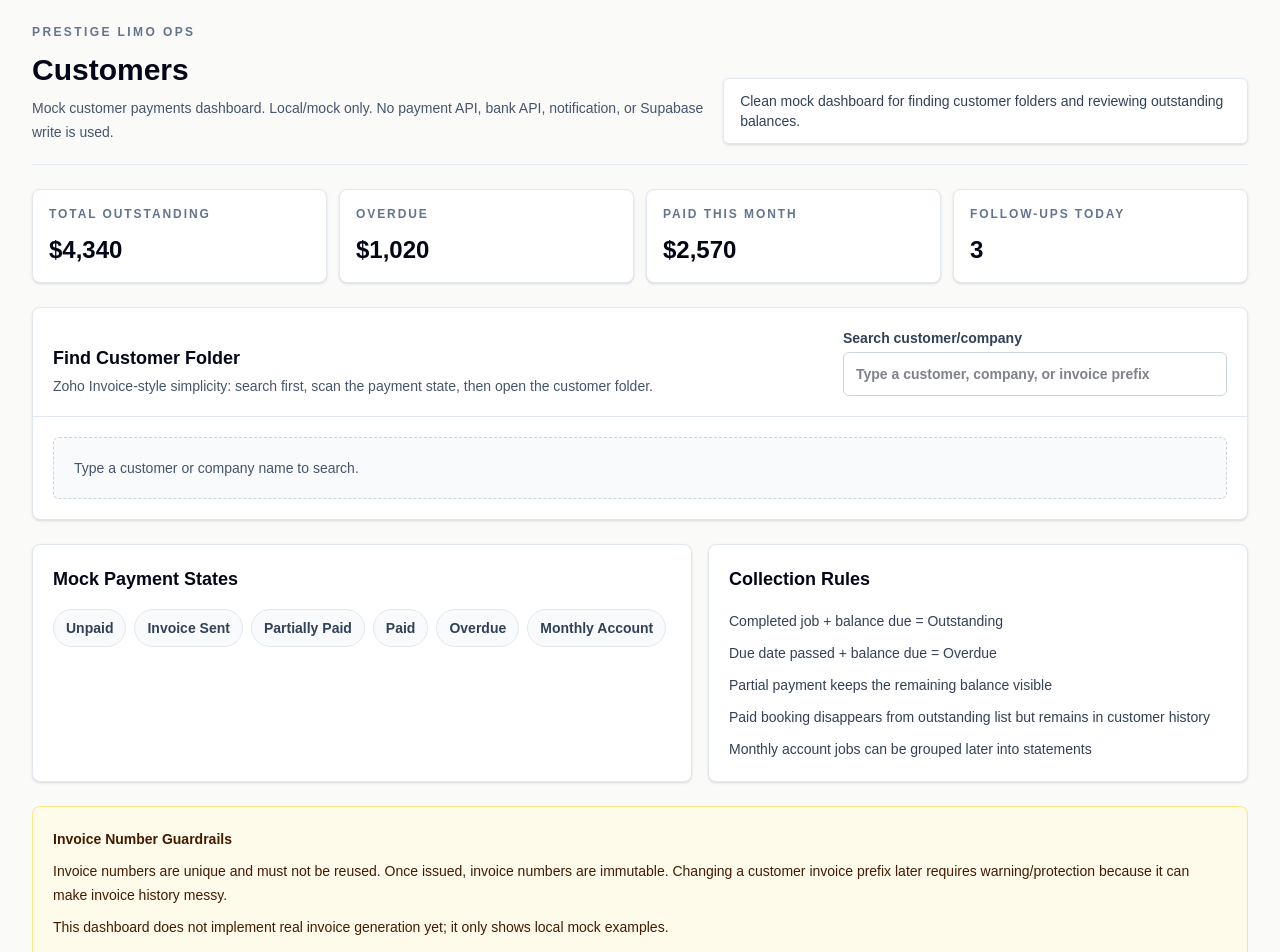
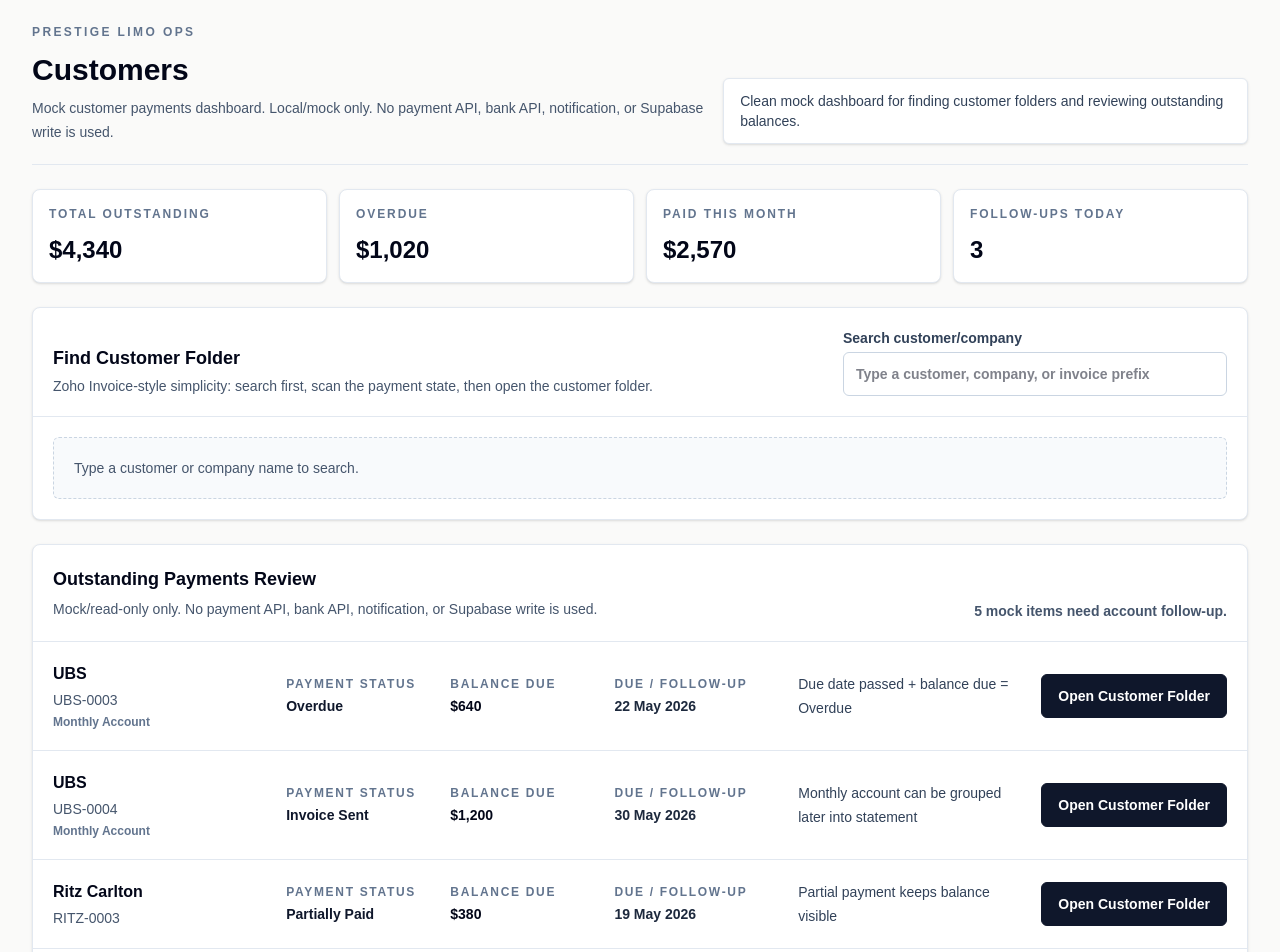
Before and after one commit to Prestigelimosg/-prestige-limo-ops, a Next.js app: page /customers in a window 1280 px wide. Shown: the top 952 px of the page. Built offline with nearby package versions, Linux system fonts and the light colour scheme.

Commit message:
Add mock outstanding payments review

```diff
--- a/app/customers/page.tsx
+++ b/app/customers/page.tsx
@@ -2,7 +2,14 @@
 
 import Link from "next/link";
 import { useMemo, useState } from "react";
-import { collectionRules, mockCustomers, mockPaymentSummary } from "./_data/mock-customers";
+import {
+  collectionRules,
+  mockCustomers,
+  mockPaymentSummary,
+  type MockCustomer,
+  type MockCustomerBooking,
+  type MockPaymentStatus,
+} from "./_data/mock-customers";
 
 const summaryCards = [
   { label: "Total Outstanding", value: mockPaymentSummary.totalOutstanding },
@@ -12,6 +19,66 @@ const summaryCards = [
 ];
 
 const maxCustomerSearchResults = 8;
+
+const outstandingPaymentStatuses = new Set<MockPaymentStatus>([
+  "Invoice Sent",
+  "Monthly Account",
+  "Overdue",
+  "Partially Paid",
+  "Unpaid",
+]);
+
+type OutstandingPaymentReviewItem = {
+  balanceDue: string;
+  customerId: string;
+  customerName: string;
+  dueOrFollowUpDate: string;
+  invoiceNumber: string;
+  isMonthlyAccount: boolean;
+  paymentStatus: MockPaymentStatus;
+  reason: string;
+};
+
+function hasMockBalanceDue(balanceDue: string) {
+  return Number(balanceDue.replace(/[^\d.-]/g, "")) > 0;
+}
+
+function getOutstandingPaymentReason(customer: MockCustomer, booking: MockCustomerBooking) {
+  if (booking.paymentStatus === "Overdue") {
+    return "Due date passed + balance due = Overdue";
+  }
+
+  if (booking.paymentStatus === "Partially Paid") {
+    return "Partial payment keeps balance visible";
+  }
+
+  if (customer.accountType === "Monthly Account") {
+    return "Monthly account can be grouped later into statement";
+  }
+
+  return "Completed job + balance due = Outstanding";
+}
+
+const outstandingPaymentReviewItems: OutstandingPaymentReviewItem[] = mockCustomers.flatMap((customer) =>
+  customer.bookingHistory
+    .filter(
+      (booking) =>
+        outstandingPaymentStatuses.has(booking.paymentStatus) &&
+        hasMockBalanceDue(booking.balanceDue),
+    )
+    .map((booking) => ({
+      balanceDue: booking.balanceDue,
+      customerId: customer.id,
+      customerName: customer.companyName,
+      dueOrFollowUpDate:
+        customer.invoices.find((invoice) => invoice.invoiceNumber === booking.invoiceNumber)?.dueDate ??
+        customer.nextFollowUpDate,
+      invoiceNumber: booking.invoiceNumber,
+      isMonthlyAccount: customer.accountType === "Monthly Account",
+      paymentStatus: booking.paymentStatus,
+      reason: getOutstandingPaymentReason(customer, booking),
+    })),
+);
 
 export default function MockCustomerDashboardPage() {
   const [searchTerm, setSearchTerm] = useState("");
@@ -145,6 +212,63 @@ export default function MockCustomerDashboardPage() {
           </div>
         </section>
 
+        <section
+          className="rounded-lg border border-slate-200 bg-white shadow-sm"
+          data-outstanding-payments-review="true"
+        >
+          <div className="border-b border-slate-200 p-4 sm:p-5">
+            <div className="flex flex-col gap-2 lg:flex-row lg:items-end lg:justify-between">
+              <div>
+                <h2 className="text-lg font-bold text-slate-950">Outstanding Payments Review</h2>
+                <p className="mt-1 text-sm leading-6 text-slate-600" data-outstanding-review-boundary="true">
+                  Mock/read-only only. No payment API, bank API, notification, or Supabase write is used.
+                </p>
+              </div>
+              <p className="text-sm font-semibold text-slate-600">
+                {outstandingPaymentReviewItems.length} mock items need account follow-up.
+              </p>
+            </div>
+          </div>
+
+          <div className="divide-y divide-slate-200">
+            {outstandingPaymentReviewItems.map((item) => (
+              <article
+                className="grid gap-4 p-4 sm:p-5 lg:grid-cols-[1.1fr_0.75fr_0.75fr_0.85fr_1.15fr_auto] lg:items-center"
+                data-outstanding-payment-row={`${item.customerId}:${item.invoiceNumber}`}
+                key={`${item.customerId}-${item.invoiceNumber}`}
+              >
+                <div>
+                  <h3 className="text-base font-bold text-slate-950">{item.customerName}</h3>
+                  <p className="mt-1 text-sm text-slate-600">{item.invoiceNumber}</p>
+                  {item.isMonthlyAccount ? (
+                    <p className="mt-1 text-xs font-semibold text-slate-500">Monthly Account</p>
+                  ) : null}
+                </div>
+                <div>
+                  <p className="text-xs font-semibold uppercase tracking-[0.14em] text-slate-500">Payment Status</p>
+                  <p className="mt-1 text-sm font-bold text-slate-900">{item.paymentStatus}</p>
+                </div>
+                <div>
+                  <p className="text-xs font-semibold uppercase tracking-[0.14em] text-slate-500">Balance Due</p>
+                  <p className="mt-1 text-sm font-bold text-slate-950">{item.balanceDue}</p>
+                </div>
+                <div>
+                  <p className="text-xs font-semibold uppercase tracking-[0.14em] text-slate-500">Due / Follow-up</p>
+                  <p className="mt-1 text-sm font-semibold text-slate-800">{item.dueOrFollowUpDate}</p>
+                </div>
+                <p className="text-sm leading-6 text-slate-700">{item.reason}</p>
+                <Link
+                  className="inline-flex min-h-11 items-center justify-center rounded-md border border-slate-900 bg-slate-900 px-4 text-sm font-bold text-white transition hover:bg-slate-700"
+                  data-outstanding-open-customer-folder={`${item.customerId}:${item.invoiceNumber}`}
+                  href={`/customers/${item.customerId}`}
+                >
+                  Open Customer Folder
+                </Link>
+              </article>
+            ))}
+          </div>
+        </section>
+
         <section className="grid gap-4 lg:grid-cols-[1.1fr_0.9fr]">
           <div className="rounded-lg border border-slate-200 bg-white p-5 shadow-sm">
             <h2 className="text-lg font-bold text-slate-950">Mock Payment States</h2>
--- a/scripts/test-app-smoke-browser.mjs
+++ b/scripts/test-app-smoke-browser.mjs
@@ -501,9 +501,11 @@ async function runChromeTest() {
 
     const assertNoPaymentIntegrationResources = (resourceCalls, context) => {
       assert.deepEqual(
-        resourceCalls.filter((url) => /stripe|hitpay|paypal|api\/payment|api\/bank/i.test(url)),
+        resourceCalls.filter((url) =>
+          /stripe|hitpay|paypal|paynow|api\/payment|api\/bank|webhook|notification|supabase|\/rest\/v1\//i.test(url),
+        ),
         [],
-        `${context}: expected no payment provider or bank API resources`,
+        `${context}: expected no payment provider, bank API, webhook, notification, or Supabase resources`,
       );
     };
 
@@ -575,6 +577,16 @@ async function runChromeTest() {
           ),
           helperVisible: Boolean(document.querySelector("[data-customer-search-helper]")),
           links: [...document.querySelectorAll("[data-open-customer-folder]")].map((link) => link.getAttribute("href")),
+          outstandingPaidInvoiceMentions: ["UBS-0002", "RITZ-0002", "VIP-0002"].filter((invoiceNumber) =>
+            document.querySelector("[data-outstanding-payments-review]")?.innerText.includes(invoiceNumber),
+          ),
+          outstandingReviewBoundary:
+            document.querySelector("[data-outstanding-review-boundary]")?.textContent.trim() || "",
+          outstandingRows: [...document.querySelectorAll("[data-outstanding-payment-row]")].map((row) => ({
+            href: row.querySelector("[data-outstanding-open-customer-folder]")?.getAttribute("href") || "",
+            id: row.getAttribute("data-outstanding-payment-row"),
+            text: row.innerText,
+          })),
           resourceCalls: performance.getEntriesByType("resource").map((entry) => entry.name),
           searchInputVisible: Boolean(searchInput && searchRect.width > 0 && searchRect.height >= 40),
           summaryCards: [...document.querySelectorAll("[data-customer-summary-card]")].map((card) =>
@@ -594,6 +606,62 @@ async function runChromeTest() {
       assert.equal(dashboardState.helperVisible, true, "Expected search helper before results");
       assert.equal(dashboardState.searchInputVisible, true, "Expected visible customer search input");
       assert.deepEqual(dashboardState.forbiddenText, [], "Expected no sensitive customer payment text");
+      assert.equal(
+        dashboardState.outstandingReviewBoundary,
+        "Mock/read-only only. No payment API, bank API, notification, or Supabase write is used.",
+        "Expected read-only mock boundary in outstanding payments review",
+      );
+      assert.deepEqual(
+        dashboardState.outstandingRows.map((row) => row.id),
+        [
+          "ubs:UBS-0003",
+          "ubs:UBS-0004",
+          "ritz-carlton:RITZ-0003",
+          "ritz-carlton:RITZ-0004",
+          "vip-customer:VIP-0003",
+        ],
+        "Expected outstanding payment review to include unpaid, overdue, partial, invoice-sent, and monthly account rows",
+      );
+      assert.deepEqual(
+        dashboardState.outstandingRows.map((row) => row.href),
+        [
+          "/customers/ubs",
+          "/customers/ubs",
+          "/customers/ritz-carlton",
+          "/customers/ritz-carlton",
+          "/customers/vip-customer",
+        ],
+        "Expected every outstanding review row to link to its customer folder",
+      );
+      assert.deepEqual(
+        dashboardState.outstandingPaidInvoiceMentions,
+        [],
+        "Expected fully paid invoices to stay out of Outstanding Payments Review",
+      );
+      for (const expectedOutstandingText of [
+        "Outstanding Payments Review",
+        "UBS",
+        "UBS-0003",
+        "UBS-0004",
+        "RITZ-0003",
+        "RITZ-0004",
+        "VIP-0003",
+        "Overdue",
+        "Invoice Sent",
+        "Partially Paid",
+        "Unpaid",
+        "Monthly Account",
+        "Due date passed + balance due = Overdue",
+        "Partial payment keeps balance visible",
+        "Monthly account can be grouped later into statement",
+        "Completed job + balance due = Outstanding",
+      ]) {
+        assert.ok(
+          dashboardState.outstandingRows.some((row) => row.text.includes(expectedOutstandingText)) ||
+            dashboardState.text.includes(expectedOutstandingText),
+          `Expected outstanding payment review text: ${expectedOutstandingText}`,
+        );
+      }
       for (const expectedText of [
         "Local/mock only. No payment API, bank API, notification, or Supabase write is used.",
         "Search customer/company",
@@ -766,6 +834,26 @@ async function runChromeTest() {
       }
       assert.equal(folderState.text.includes("UBS-0001"), false, "Expected selected folder not to show unrelated UBS invoices");
       assertNoPaymentIntegrationResources(folderState.resourceCalls, "customer folder");
+
+      await setCustomerViewportAndLoad(customerDashboardUrl, desktopViewport);
+      const outstandingFolderClicked = await evaluate(`(() => {
+        const link = document.querySelector("[data-outstanding-open-customer-folder='ubs:UBS-0003']");
+        if (!link) {
+          return false;
+        }
+
+        link.click();
+        return true;
+      })()`);
+      assert.equal(outstandingFolderClicked, true, "Expected outstanding review folder link to be clickable");
+      await waitForCondition(
+        () =>
+          evaluate(`location.pathname === "/customers/ubs" &&
+            document.body.innerText.includes("UBS") &&
+            document.body.innerText.includes("UBS-0001, UBS-0002, UBS-0003")`),
+        10000,
+        "outstanding review folder link navigation",
+      );
 
       await setCustomerViewportAndLoad(customerDashboardUrl, mobileViewport);
       const mobileDashboardState = await waitForCondition(
```
